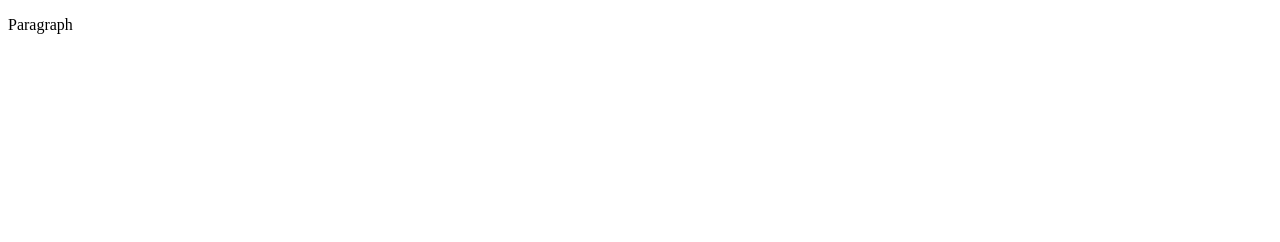
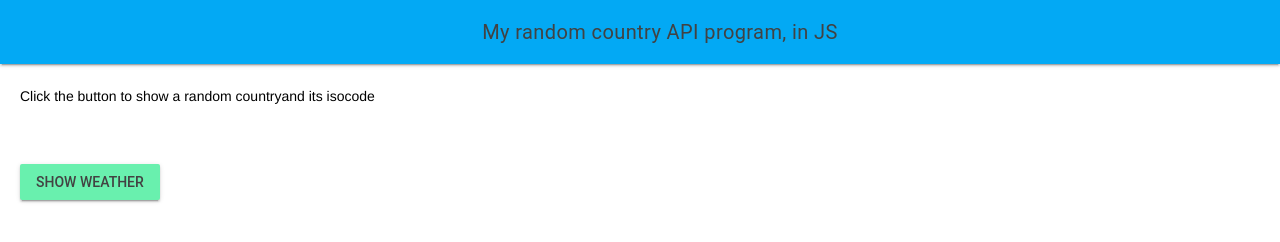
Before and after one commit to MTHS-ICD2O-1-2023/ICD2O-Assignment-06-hai-tran-2, a plain HTML site: page index.html in a window 1280 px wide. Drawn offline with nearby package versions, Linux system fonts and the light colour scheme.

Commit message:
add first webpage

```diff
--- a/css/style.css
+++ b/css/style.css
@@ -1,4 +1,30 @@
-/* Created by: Mr. Coxall
-* Created on: Sep 2020
+/* Created by: Hai Tran
+* Created on: May 2024
 * This file contains the CSS for index.html
 */
+
+.mdl-layout__header-row {
+  align-items: center;
+  justify-content: center;
+}
+
+.mdl-layout__content {
+  padding-left: 15pt;
+  padding-right: 15pt;
+  padding-top: 15pt;
+}
+
+body {
+  background-color: #fff;
+}
+
+p {
+  color: rgb(0 0 0);
+  font-family: Helvetica, Arial, sans-serif;
+  font-size: 1.5rem;
+  padding-top: 5pt;
+}
+
+img {
+  height: 200px;
+}
--- a/index.html
+++ b/index.html
@@ -1,9 +1,54 @@
 <!DOCTYPE html>
-<html>
+<html lang="en-ca">
   <head>
-    <title>Title</title>
+    <meta charset="utf-8" />
+    <meta name="description" content="API program, in JS" />
+    <meta name="keywords" content="mths, ICD2O" />
+    <meta name="author" content="Hai Tran" />
+    <meta name="viewport" content="width=device-width, initial-scale=1.0" />
+    <link rel="stylesheet" href="./css/style.css" />
+    <link
+      rel="stylesheet"
+      href="https://fonts.googleapis.com/icon?family=Material+Icons"
+    />
+    <link
+      rel="stylesheet"
+      href="https://code.getmdl.io/1.3.0/material.light_blue-green.min.css"
+    />
+    <link rel="apple-touch-icon" sizes="180x180" href="apple-touch-icon.png" />
+    <link rel="icon" type="image/png" sizes="32x32" href="favicon-32x32.png" />
+    <link rel="icon" type="image/png" sizes="16x16" href="favicon-16x16.png" />
+    <link rel="manifest" href="site.webmanifest" />
+    <title>My random country API program, in JS</title>
   </head>
   <body>
-    <p>Paragraph</p>
+    <script defer src="https://code.getmdl.io/1.3.0/material.min.js"></script>
+    <script src="./js/script.js"></script>
+    <div class="mdl-layout mdl-js-layout mdl-layout--fixed-header">
+      <header class="mdl-layout__header">
+        <div class="mdl-layout__header-row">
+          <span class="mdl-layout-title">My random country API program, in JS</span>
+        </div>
+      </header>
+      <main class="mdl-layout__content">
+        <p>Click the button to show a random countryand its isocode</p>
+        <br />
+        <br />
+        <form action="#" method="get" id="form_API">
+          <button
+            class="mdl-button mdl-js-button mdl-button--raised mdl-js-ripple-effect mdl-button--accent"
+            onclick="showCountry()"
+            type="button"
+          >
+            show weather
+          </button>
+        </form>
+        <br />
+        <br />
+        <div class="page-content-answer">
+          <div id="result"></div>
+        </div>
+      </main>
+    </div>
   </body>
 </html>
--- a/js/script.js
+++ b/js/script.js
@@ -1,5 +1,26 @@
+
 // Copyright (c) 2020 Mr. Coxall All rights reserved
 //
-// Created by: Mr. Coxall
-// Created on: Sep 2020
+// Created by: Hai Tran
+// Created on: May 2024
 // This file contains the JS functions for index.html
+
+"use strict"
+
+/**
+ * Get API info.
+ */
+
+async function showCountry() {
+  try {
+    const resultJSON = await fetch("https://apiv3.iucnredlist.org/api/v3/country/list?token=9bb4facb6d23f48efbf424bb05c0c1ef1cf6f468393bc745d42179ac4aca5fee")
+    const jsonData = await resultJSON.json()
+    const numberOfCountry = jsonData["count"]
+    const randomNumber = Math.floor(Math.random() * numberOfCountry) + 1  // returns a random integer from 1 to 6 into variable "randomNumber"
+    const randomCountry = jsonData["results"][randomNumber]
+    console.log(randomCountry)
+    document.getElementById("result").innerHTML = "The random country is " + randomCountry
+  } catch (error) {
+    console.error(error)
+  }
+}
```
Also changed, not shown: android-chrome-192x192.png (added), android-chrome-512x512.png (added), apple-touch-icon.png (added), favicon-16x16.png (added), favicon-32x32.png (added), favicon.ico (added), site.webmanifest (added).
